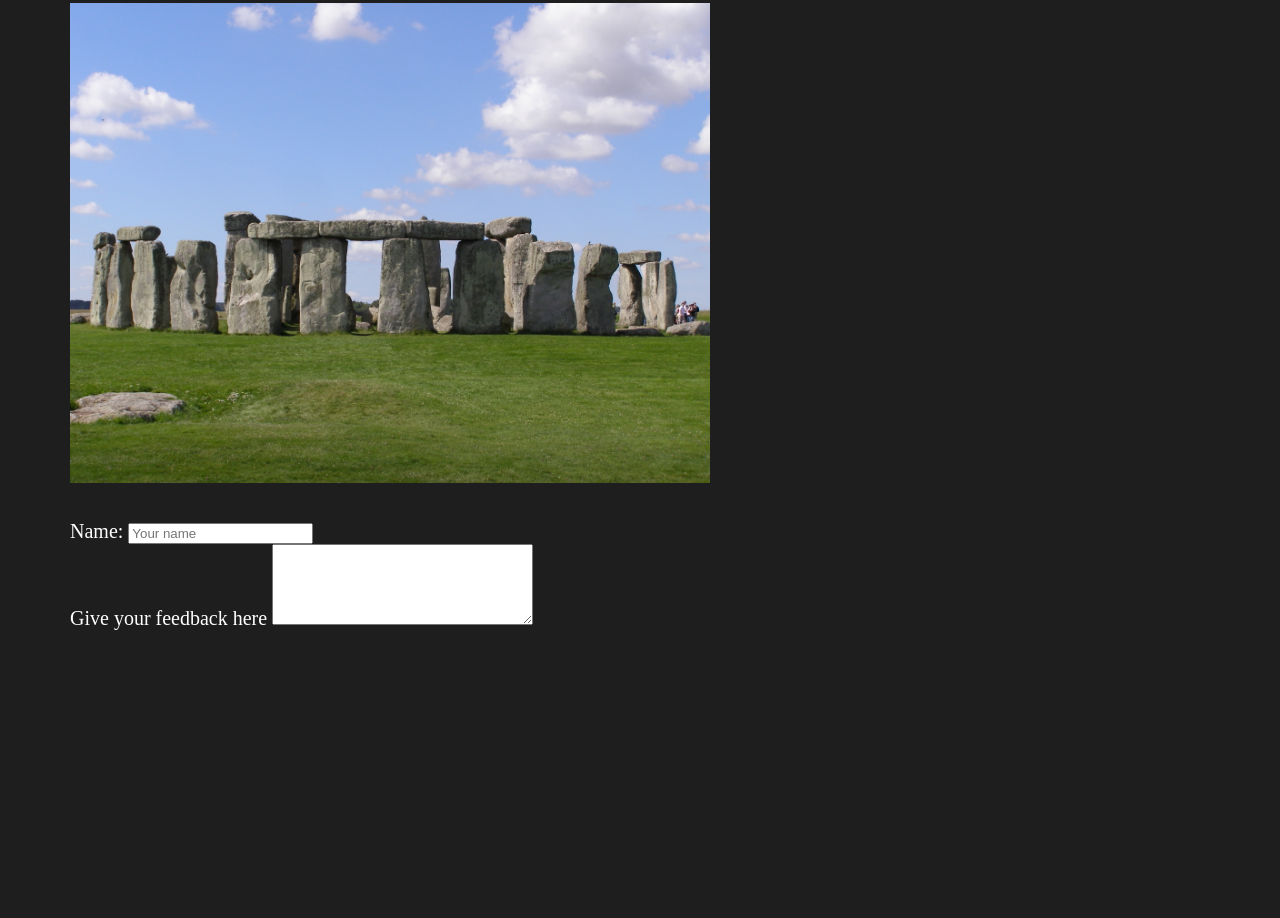
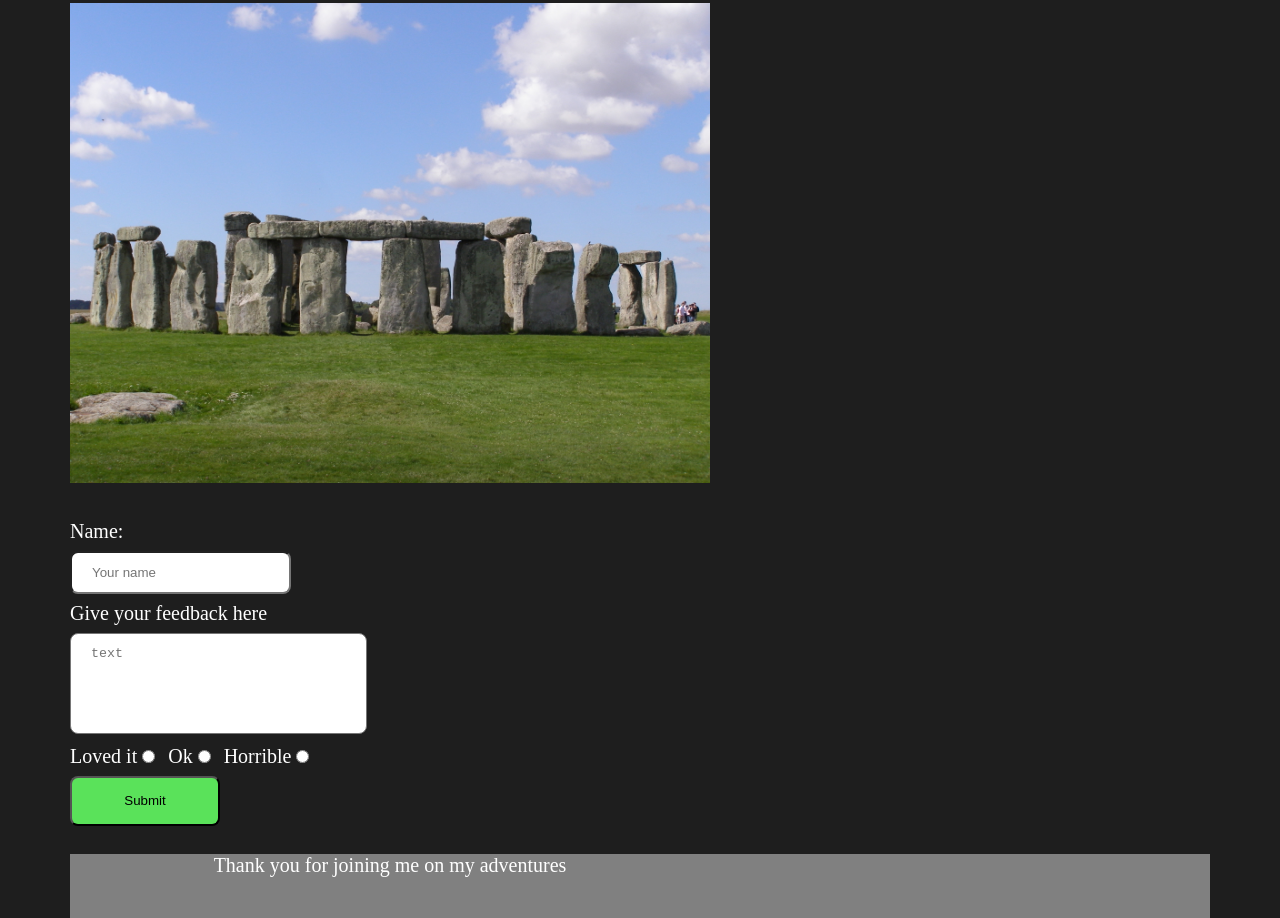
Before and after one commit to ChrisBerg03/travel-diary, a plain HTML site: page index.html in a window 1280 px wide. Shown: the part 3749-4667 px from the top of the page. Before the commit the page ends 4379 px from the top, so only its background shows below. Drawn offline with Linux system fonts and the light colour scheme.

Commit message:
added css and edited index

```diff
--- a/css/styles.css
+++ b/css/styles.css
@@ -10,13 +10,13 @@ body {
     max-width: 100vw;
 }
 
-/* footer {
-    background-color: #fff;
-    width: 100vw;
+footer {
+    background-color: grey;
     height: 64px;
     bottom: 0;
     position: relative;
-} */
+    text-align: center;
+}
 
 header {
     padding: 16px 0 8px 0;
@@ -67,6 +67,37 @@ img, p {
     width: 50vw;
 }
 
-form {
+
+input {
+    padding: 12px 20px;
+    margin: 8px 0;
+    border-radius: 8px;
+    display: inline-block;
+}
+
+textarea {
+    resize: none;
+    border-radius: 8px;
+    margin: 8px 0;
+    border-radius: 8px;
+    padding: 12px 20px;
+}
+
+
+.under {
     display: block;
 }
+
+.side {
+    display: inline-block;
+    padding: 0 8px 0 0;
+    margin: 8px 8px 0 0;
+}
+
+button {
+    width: 150px;
+    height: 50px;
+    background-color: rgb(90, 226, 90);
+    margin: 8px 0 8px 0;
+    border-radius: 8px;
+}
--- a/index.html
+++ b/index.html
@@ -146,7 +146,7 @@
             </div>
             <form>
                 <div>
-                    <label for="flname">Name:</label>
+                    <label class="under" for="flname">Name:</label>
                     <input
                         type="text"
                         name="flname"
@@ -155,16 +155,41 @@
                     />
                 </div>
                 <div>
-                    <label for="feedback">Give your feedback here</label>
+                    <label class="under" for="feedback"
+                        >Give your feedback here</label
+                    >
                     <textarea
+                        class="under"
+                        placeholder="text"
                         name="feedback"
                         id="feedback"
                         rows="5"
                         cols="30"
                     ></textarea>
                 </div>
+                <div>
+                    <label for="loved-it">Loved it</label>
+                    <input
+                        class="side"
+                        id="loved-it"
+                        type="radio"
+                        name="loved-it"
+                    />
+                    <label for="ok">Ok</label>
+                    <input class="side" id="ok" type="radio" name="ok" />
+                    <label for="horrible">Horrible</label>
+                    <input
+                        class="side"
+                        id="horrible"
+                        type="radio"
+                        name="horrible"
+                    />
+                </div>
+                <button>Submit</button>
             </form>
         </main>
-        <footer></footer>
+        <footer>
+            <p>Thank you for joining me on my adventures</p>
+        </footer>
     </body>
 </html>
```
